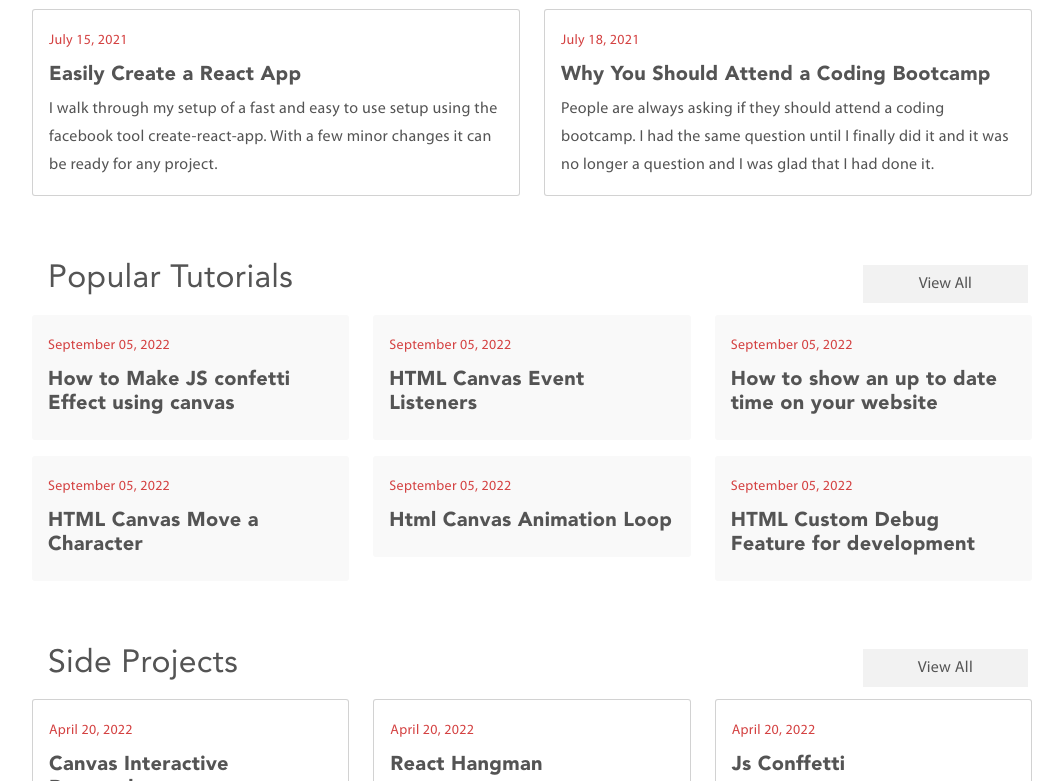
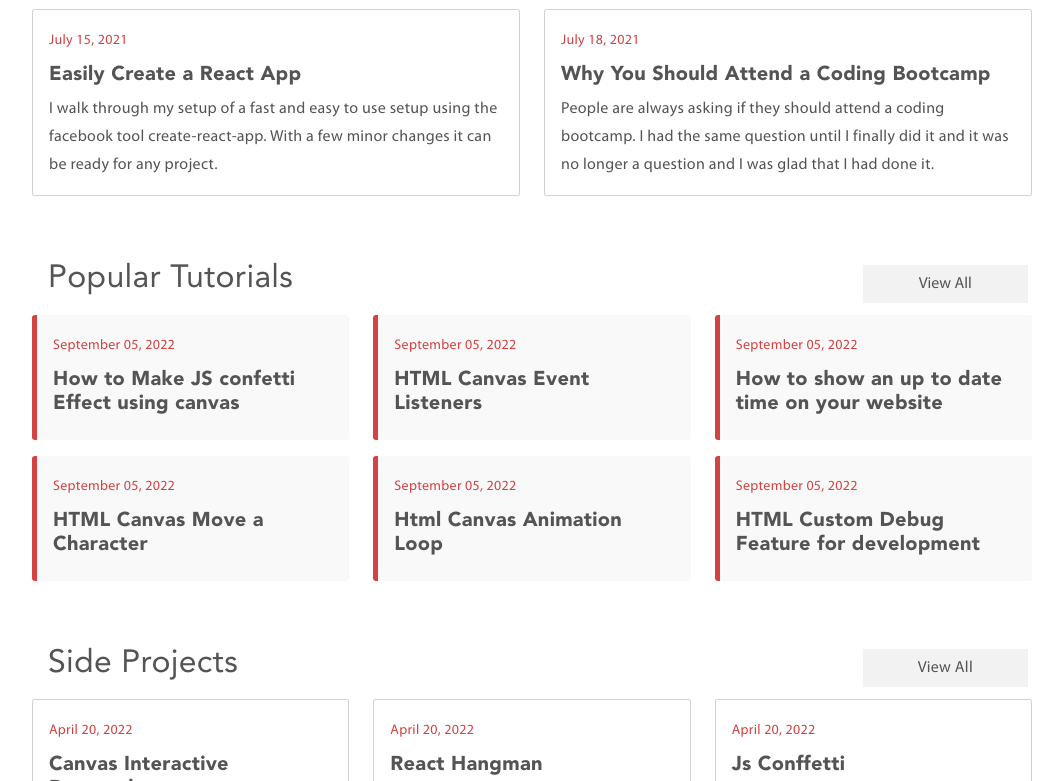
Before and after one commit to aaron-soto/final-portfolio, a plain HTML site: page index.html in a window 1280 px wide. Shown: the part 540-1321 px from the top of the page, without its empty margins (108-1171 px from the left). Drawn offline with nearby package versions, Linux system fonts and the light colour scheme; no server answers.

Commit message:
card borders?

```diff
--- a/style.css
+++ b/style.css
@@ -177,3 +177,6 @@ ol.breadcrumb {
 	color: #f1f1f1;
 	line-height: 16px;
 }
+.card-tutorial {
+	border-left: 5px solid #d44242 !important;
+}
```
